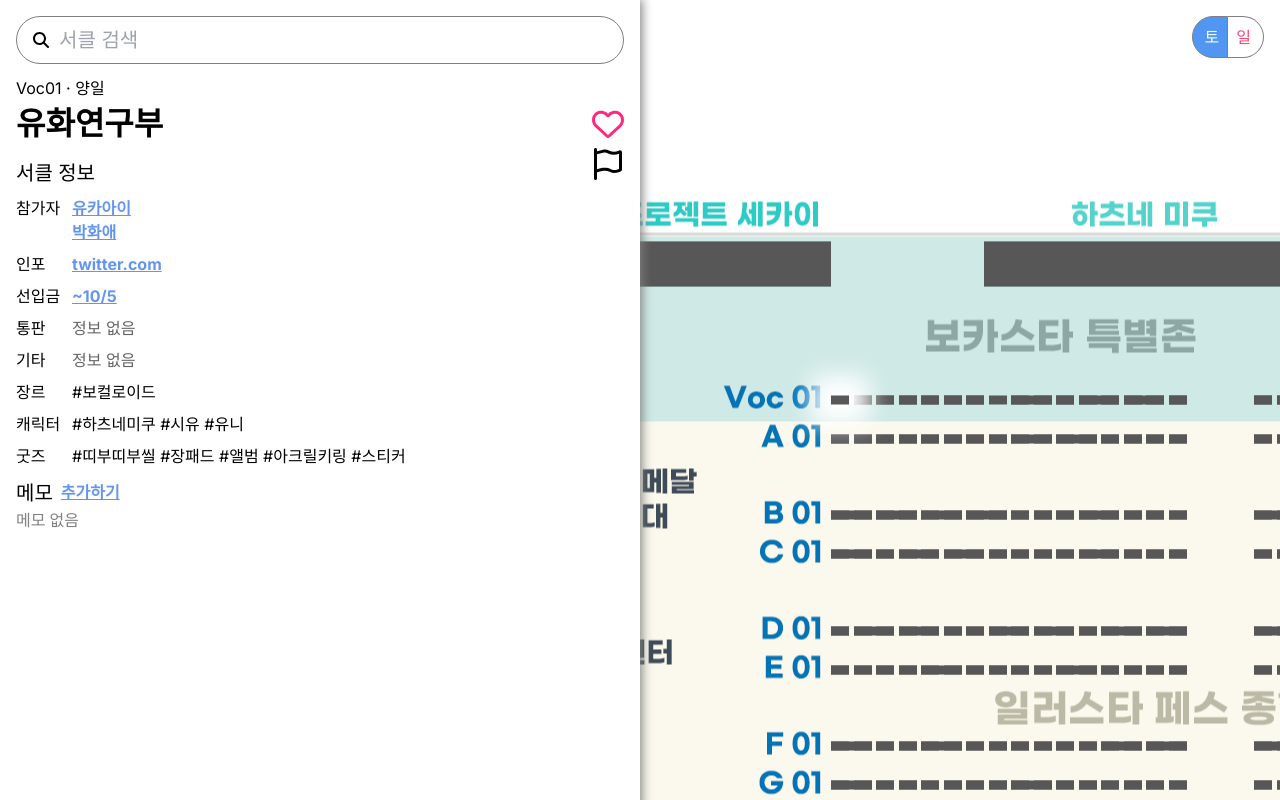
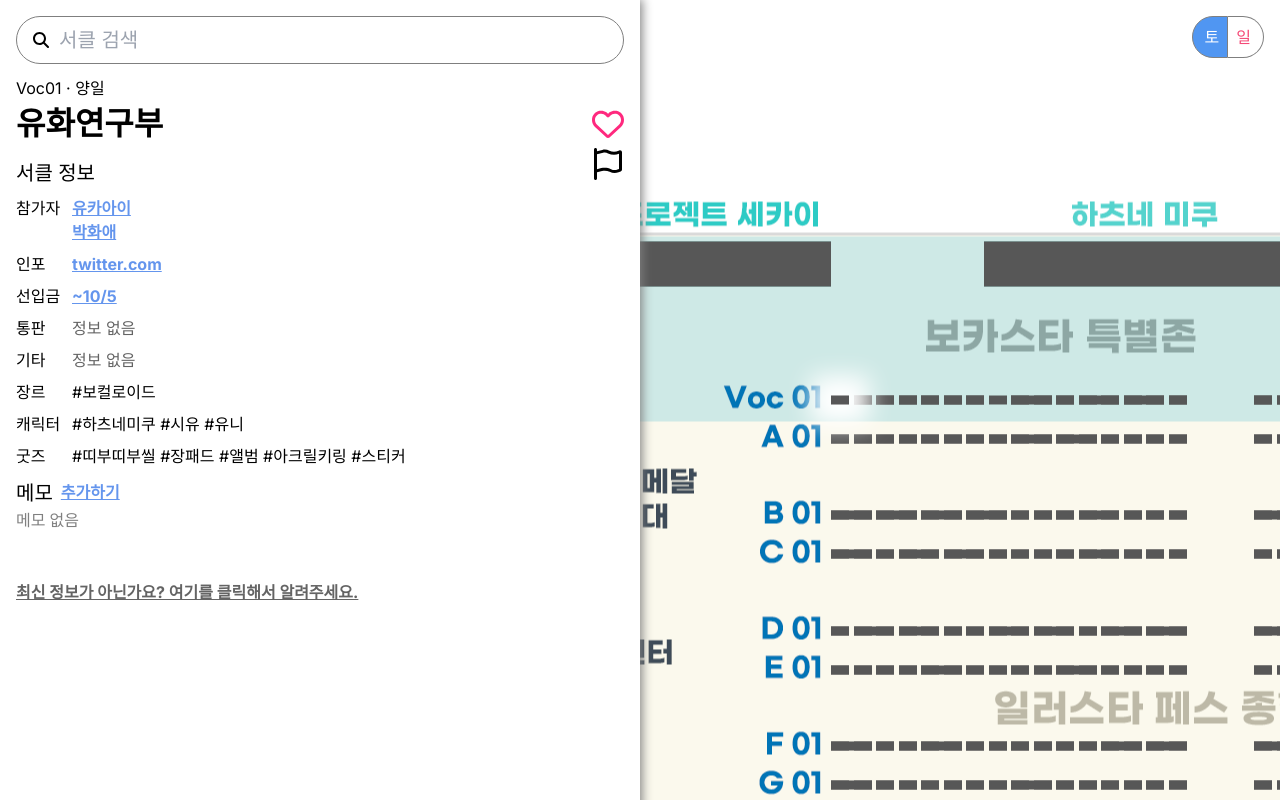
Before and after one commit to nutyworks/illustar, a Next.js app: page / in a window 1280 px wide. Both pictures are taken after a click on the button 335 px from the left and 280 px from the top of the page. Shown: the top 800 px of the page. Built offline with nearby package versions, Linux system fonts and the light colour scheme.

Commit message:
Add request link

```diff
--- a/src/app/components/info_silder/info_slider_container.tsx
+++ b/src/app/components/info_silder/info_slider_container.tsx
@@ -328,6 +328,15 @@ export default function InfoSilderContainer({
           </button>
         </div>
       )}
+      <a
+        href="https://forms.gle/9V8vQ21ZTDLq9etT6"
+        target="_blank"
+        style={{ color: "rgb(var(--foreground-description-rgb))" }}
+      >
+        <br />
+        <br />
+        최신 정보가 아닌가요? 여기를 클릭해서 알려주세요.
+      </a>
     </div>
   );
 }
```
